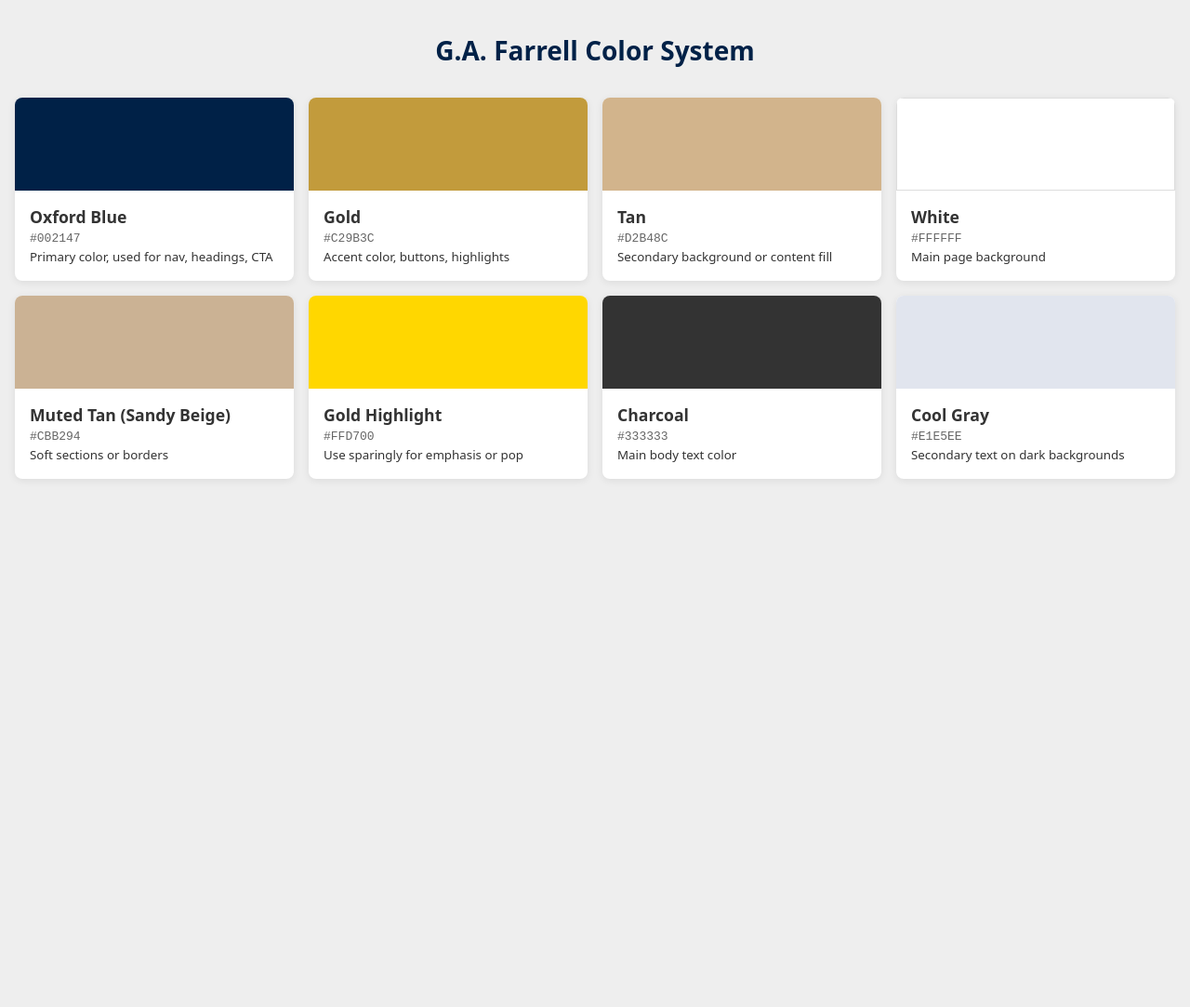
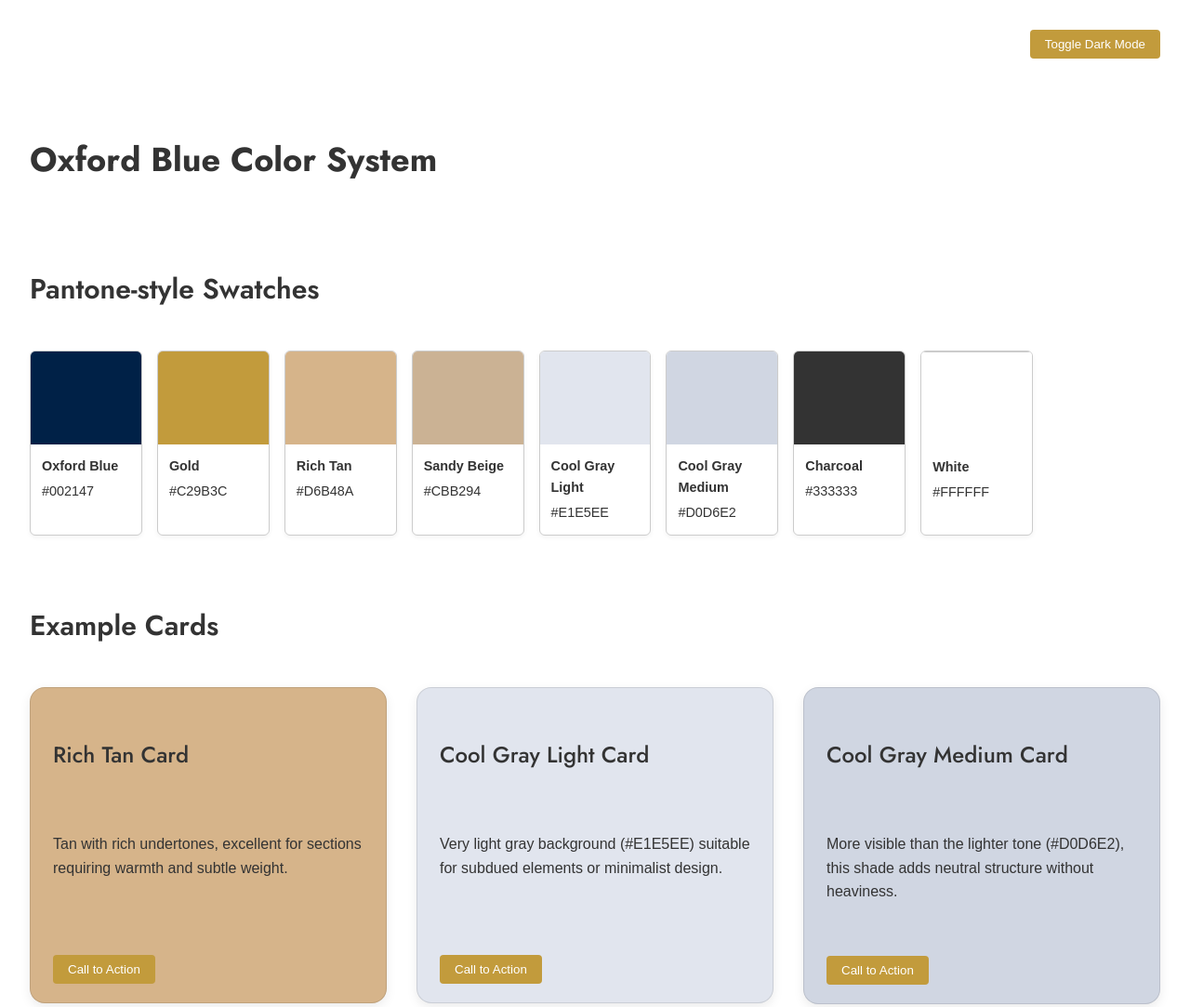
Before and after one commit to MarcRam/gafarrell, a plain HTML site: page docs/design.html in a window 1280 px wide. Shown: the top 1083 px of the page at 93% size. Before the commit the page ends 800 px from the top, so only its background shows below. Drawn offline with Linux system fonts and the light colour scheme.

Commit message:
added design system

```diff
--- a/docs/design.html
+++ b/docs/design.html
@@ -1,216 +1,263 @@
 <!DOCTYPE html>
-<html lang="en">
+<html lang="en" data-theme="light">
 
 <head>
-    <meta charset="UTF-8">
-    <title>G.A. Farrell Color System</title>
-    <link rel="stylesheet" href="site/css/color.css" />
+    <meta charset="UTF-8" />
+    <meta name="viewport" content="width=device-width, initial-scale=1.0" />
+    <title>Oxford Blue Design System – Pantone Style</title>
+    <link rel="stylesheet" href="site/css/type.css" />
 
     <style>
-        * {
-            box-sizing: border-box;
+        :root {
+            --color-primary: #002147;
+            --color-secondary: #C29B3C;
+            --color-tan: #D6B48A;
+            --color-sandy: #CBB294;
+            --color-cool-light: #E1E5EE;
+            --color-cool-medium: #D0D6E2;
+            --color-text-dark: #333333;
+            --color-white: #ffffff;
+        }
+
+        [data-theme="light"] {
+            --bg-color: var(--color-white);
+            --text-color: var(--color-text-dark);
+            --card-text-color: var(--color-text-dark);
+            --swatch-border: #ccc;
+        }
+
+        [data-theme="dark"] {
+            --bg-color: var(--color-primary);
+            --text-color: var(--color-cool-light);
+            --card-text-color: var(--color-text-dark);
+            --swatch-border: #888;
         }
 
         body {
-            font-family: system-ui, sans-serif;
-            background-color: #f4f4f4;
-            color: var(--color-text-dark);
+            font-family: sans-serif;
+            background-color: var(--bg-color);
+            color: var(--text-color);
             margin: 0;
-            padding: 1rem;
-            max-width: 100vw;
-            background-color: #eee;
+            padding: 2rem;
+            display: grid;
+            gap: 2rem;
+            transition: background-color 0.3s, color 0.3s;
         }
 
-        h1 {
-            color: var(--color-blue);
-            text-align: center;
-            font-size: 1.75rem;
-            margin-bottom: 2rem;
+        h1,
+        h2 {
+            color: var(--text-color);
         }
 
-        .palette-grid {
+        .toggle {
+            display: flex;
+            justify-content: flex-end;
+        }
+
+        .toggle button {
+            background-color: var(--color-secondary);
+            color: var(--color-white);
+            border: none;
+            padding: 0.5rem 1rem;
+            border-radius: 4px;
+            cursor: pointer;
+        }
+
+        .swatch-grid {
             display: grid;
-            grid-template-columns: 1fr;
+            grid-template-columns: repeat(auto-fill, minmax(120px, 1fr));
             gap: 1rem;
         }
 
-        .swatch {
-            background: var(--color-white);
-            border-radius: 8px;
-            overflow: hidden;
-            box-shadow: 0 2px 8px rgba(0, 0, 0, 0.08);
+        .pantone-swatch {
             display: flex;
             flex-direction: column;
-            transition: transform 0.2s ease;
+            border: 1px solid var(--swatch-border);
+            border-radius: 6px;
+            overflow: hidden;
+            background: var(--color-white);
+            box-shadow: 0 2px 5px rgba(0, 0, 0, 0.05);
         }
 
-        .swatch:hover {
-            transform: scale(1.01);
-        }
-
-        .color-sample {
+        .pantone-color {
             height: 100px;
         }
 
-        .info {
-            padding: 1rem;
+        .pantone-info {
+            padding: 0.75rem;
+            font-size: 0.9rem;
+            text-align: left;
+            color: var(--color-text-dark);
         }
 
-        .info strong {
-            font-size: 1.1rem;
+        .pantone-info strong {
             display: block;
             margin-bottom: 0.25rem;
         }
 
-        .hex {
-            font-family: monospace;
-            color: #666;
-            margin-top: 0.25rem;
-            display: block;
+        .card-grid {
+            display: grid;
+            grid-template-columns: repeat(auto-fit, minmax(300px, 1fr));
+            gap: 2rem;
+            align-items: start;
         }
 
-        /* Swatch Colors */
-        .blue {
-            background: var(--color-blue);
-            color: var(--color-text-light);
+        .card {
+            display: flex;
+            flex-direction: column;
+            justify-content: space-between;
+            border-radius: 1rem;
+            border: 1px solid rgba(0, 0, 0, 0.1);
+            box-shadow: 0 4px 12px rgba(0, 0, 0, 0.08);
+            color: var(--card-text-color);
+            transition: background-color 0.3s, color 0.3s;
         }
 
-        .gold {
-            background: var(--color-gold);
-            color: var(--color-white);
+        .card-header,
+        .card-body,
+        .card-footer {
+            padding: 1.25rem 1.5rem;
         }
 
-        .tan {
-            background: var(--color-tan);
-            color: var(--color-text-dark);
+        .card-body p {
+            min-height: 76px;
         }
 
-        .white {
-            background: var(--color-white);
-            color: var(--color-text-dark);
-            border: 1px solid #ddd;
+        .card-footer {
+            margin-top: auto;
         }
 
-        .bg-muted {
-            background: var(--color-bg-muted);
-            color: var(--color-text-dark);
+        .card.tan {
+            background-color: var(--color-tan);
         }
 
-        .highlight {
-            background: var(--color-highlight);
-            color: var(--color-text-dark);
+        .card.sandy {
+            background-color: var(--color-sandy);
         }
 
-        .text-dark {
-            background: var(--color-text-dark);
-            color: var(--color-white);
+        .card.cool-light {
+            background-color: var(--color-cool-light);
         }
 
-        .text-light {
-            background: var(--color-text-light);
-            color: var(--color-blue);
+        .card.cool-medium {
+            background-color: var(--color-cool-medium);
         }
 
-        /* Responsive breakpoints */
-        @media (min-width: 480px) {
-            .palette-grid {
-                grid-template-columns: repeat(2, 1fr);
-            }
-        }
-
-        @media (min-width: 768px) {
-            .palette-grid {
-                grid-template-columns: repeat(3, 1fr);
-            }
-        }
-
-        @media (min-width: 1024px) {
-            .palette-grid {
-                grid-template-columns: repeat(4, 1fr);
-            }
+        .btn {
+            display: inline-block;
+            padding: 0.5rem 1rem;
+            border: none;
+            border-radius: 4px;
+            background-color: var(--color-secondary);
+            color: var(--color-white);
+            cursor: pointer;
         }
     </style>
 </head>
 
 <body>
+    <div class="toggle">
+        <button onclick="toggleTheme()">Toggle Dark Mode</button>
+    </div>
 
-    <h1>G.A. Farrell Color System</h1>
-    <div class="palette-grid">
+    <h1>Oxford Blue Color System</h1>
 
-        <div class="swatch">
-            <div class="color-sample blue"></div>
-            <div class="info">
-                <strong>Oxford Blue</strong>
-                <span class="hex">#002147</span>
-                <small>Primary color, used for nav, headings, CTA</small>
+    <h2>Pantone-style Swatches</h2>
+    <div class="swatch-grid">
+        <div class="pantone-swatch">
+            <div class="pantone-color" style="background-color: var(--color-primary);"></div>
+            <div class="pantone-info"><strong>Oxford Blue</strong>#002147</div>
+        </div>
+        <div class="pantone-swatch">
+            <div class="pantone-color" style="background-color: var(--color-secondary);"></div>
+            <div class="pantone-info"><strong>Gold</strong>#C29B3C</div>
+        </div>
+        <div class="pantone-swatch">
+            <div class="pantone-color" style="background-color: var(--color-tan);"></div>
+            <div class="pantone-info"><strong>Rich Tan</strong>#D6B48A</div>
+        </div>
+        <div class="pantone-swatch">
+            <div class="pantone-color" style="background-color: var(--color-sandy);"></div>
+            <div class="pantone-info"><strong>Sandy Beige</strong>#CBB294</div>
+        </div>
+        <div class="pantone-swatch">
+            <div class="pantone-color" style="background-color: var(--color-cool-light);"></div>
+            <div class="pantone-info"><strong>Cool Gray Light</strong>#E1E5EE</div>
+        </div>
+        <div class="pantone-swatch">
+            <div class="pantone-color" style="background-color: var(--color-cool-medium);"></div>
+            <div class="pantone-info"><strong>Cool Gray Medium</strong>#D0D6E2</div>
+        </div>
+        <div class="pantone-swatch">
+            <div class="pantone-color" style="background-color: var(--color-text-dark);"></div>
+            <div class="pantone-info"><strong>Charcoal</strong>#333333</div>
+        </div>
+        <div class="pantone-swatch">
+            <div class="pantone-color" style="background-color: var(--color-white); border-top: 1px solid #ccc;"></div>
+            <div class="pantone-info"><strong>White</strong>#FFFFFF</div>
+        </div>
+    </div>
+
+    <h2>Example Cards</h2>
+    <div class="card-grid">
+        <div class="card tan">
+            <div class="card-header">
+                <h3>Rich Tan Card</h3>
+            </div>
+            <div class="card-body">
+                <p>Tan with rich undertones, excellent for sections requiring warmth and subtle weight.</p>
+            </div>
+            <div class="card-footer">
+                <button class="btn">Call to Action</button>
             </div>
         </div>
 
-        <div class="swatch">
-            <div class="color-sample gold"></div>
-            <div class="info">
-                <strong>Gold</strong>
-                <span class="hex">#C29B3C</span>
-                <small>Accent color, buttons, highlights</small>
+
+
+        <div class="card cool-light">
+            <div class="card-header">
+                <h3>Cool Gray Light Card</h3>
+            </div>
+            <div class="card-body">
+                <p>Very light gray background (#E1E5EE) suitable for subdued elements or minimalist design.</p>
+            </div>
+            <div class="card-footer">
+                <button class="btn">Call to Action</button>
             </div>
         </div>
 
-        <div class="swatch">
-            <div class="color-sample tan"></div>
-            <div class="info">
-                <strong>Tan</strong>
-                <span class="hex">#D2B48C</span>
-                <small>Secondary background or content fill</small>
+        <div class="card cool-medium">
+            <div class="card-header">
+                <h3>Cool Gray Medium Card</h3>
+            </div>
+            <div class="card-body">
+                <p>More visible than the lighter tone (#D0D6E2), this shade adds neutral structure without heaviness.
+                </p>
+            </div>
+            <div class="card-footer">
+                <button class="btn">Call to Action</button>
             </div>
         </div>
-
-        <div class="swatch">
-            <div class="color-sample white"></div>
-            <div class="info">
-                <strong>White</strong>
-                <span class="hex">#FFFFFF</span>
-                <small>Main page background</small>
+         <div class="card sandy">
+            <div class="card-header">
+                <h3>Sandy Beige Card</h3>
+            </div>
+            <div class="card-body">
+                <p>Classic beige with a soft neutral presence. Great for card backgrounds and muted layouts.</p>
+            </div>
+            <div class="card-footer">
+                <button class="btn">Call to Action</button>
             </div>
         </div>
-
-        <div class="swatch">
-            <div class="color-sample bg-muted"></div>
-            <div class="info">
-                <strong>Muted Tan (Sandy Beige)</strong>
-                <span class="hex">#CBB294</span>
-                <small>Soft sections or borders</small>
-            </div>
-        </div>
-
-        <div class="swatch">
-            <div class="color-sample highlight"></div>
-            <div class="info">
-                <strong>Gold Highlight</strong>
-                <span class="hex">#FFD700</span>
-                <small>Use sparingly for emphasis or pop</small>
-            </div>
-        </div>
-
-        <div class="swatch">
-            <div class="color-sample text-dark"></div>
-            <div class="info">
-                <strong>Charcoal</strong>
-                <span class="hex">#333333</span>
-                <small>Main body text color</small>
-            </div>
-        </div>
-
-        <div class="swatch">
-            <div class="color-sample text-light"></div>
-            <div class="info">
-                <strong>Cool Gray</strong>
-                <span class="hex">#E1E5EE</span>
-                <small>Secondary text on dark backgrounds</small>
-            </div>
-        </div>
-
     </div>
 
+    <script>
+        function toggleTheme() {
+            const html = document.documentElement
+            const current = html.getAttribute('data-theme')
+            html.setAttribute('data-theme', current === 'dark' ? 'light' : 'dark')
+        }
+    </script>
 </body>
 
 </html>
```
